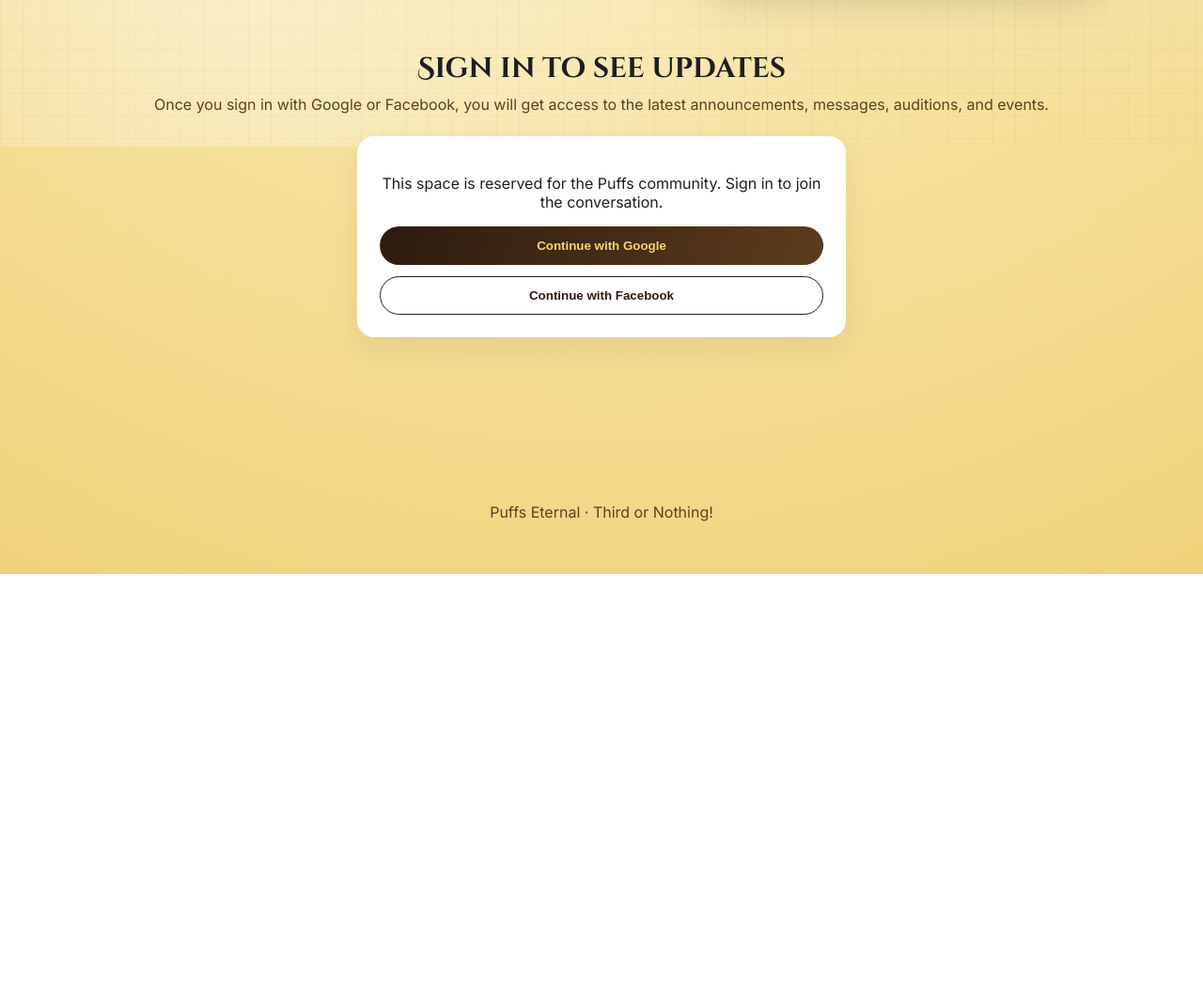
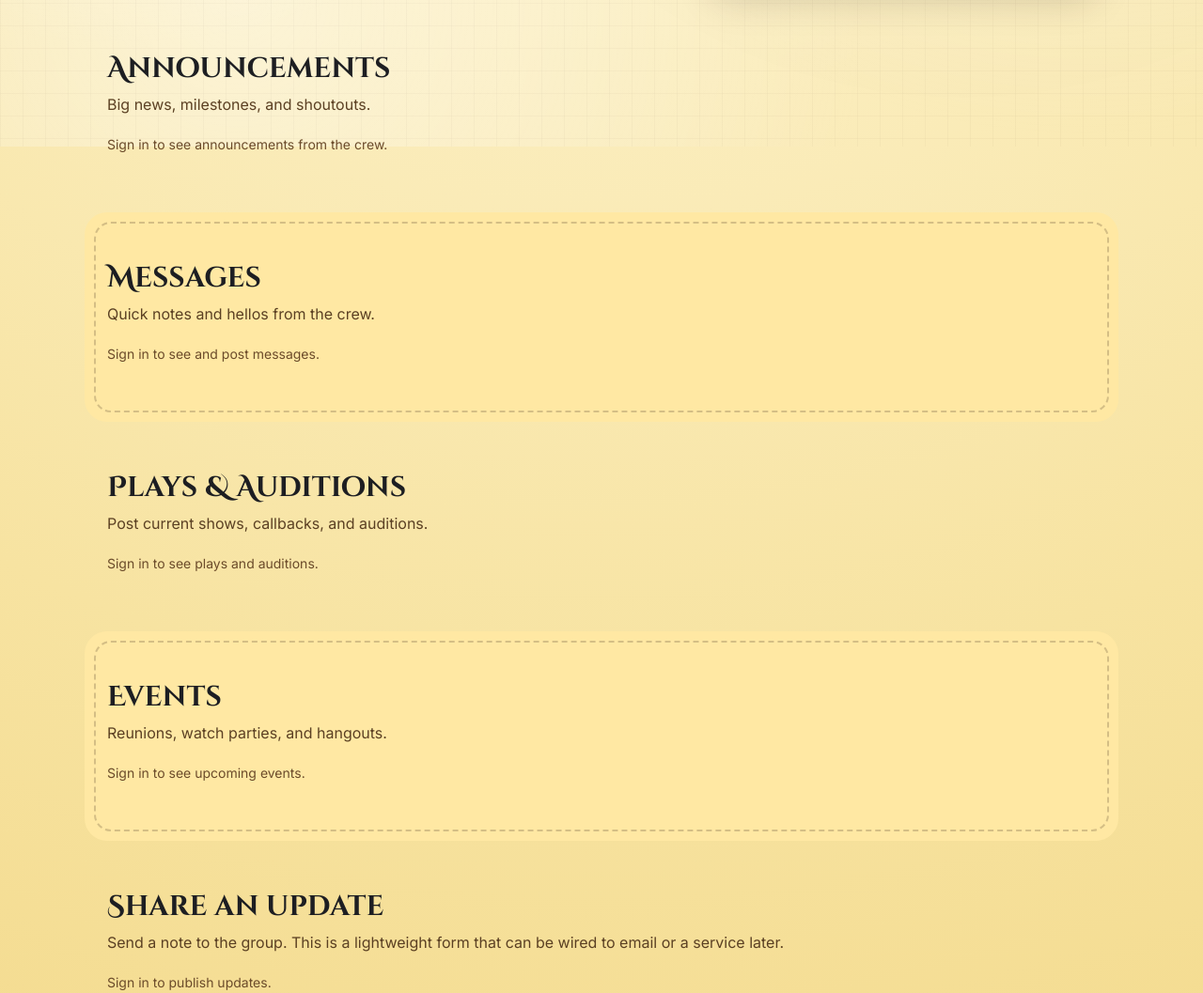
Before and after one commit to ookeyPookey/puffsEternal, a website: page index.html in a window 1280 px wide. Shown: the part 644-1701 px from the top of the page at 94% size. Before the commit the page ends 1255 px from the top, so only its background shows below. Drawn offline with nearby package versions, Linux system fonts and the light colour scheme; no server answers.

Commit message:
Refactor sections in index.html to improve layout and accessibility by adding authentication checks for announcements, messages, plays, auditions, and events. Update styles.css to enhance section spacing with scroll margin.

```diff
--- a/index.html
+++ b/index.html
@@ -171,16 +171,18 @@
         </div>
       </section>
 
-      <div data-auth="signed-in">
       <section id="announcements" class="section">
         <div class="section-header">
           <h2>Announcements</h2>
           <p>Big news, milestones, and shoutouts.</p>
         </div>
-          <div class="card-grid" data-container="announcements">
+        <div class="card-grid" data-container="announcements" data-auth="signed-in">
         </div>
-          <p class="empty-state" data-empty="announcements">
+        <p class="empty-state" data-empty="announcements" data-auth="signed-in">
           No announcements yet. Editors can post the first update.
+        </p>
+        <p class="empty-state" data-auth="signed-out">
+          Sign in to see announcements from the crew.
         </p>
       </section>
 
@@ -189,10 +191,13 @@
           <h2>Messages</h2>
           <p>Quick notes and hellos from the crew.</p>
         </div>
-          <div class="message-board" data-container="messages">
+        <div class="message-board" data-container="messages" data-auth="signed-in">
         </div>
-          <p class="empty-state" data-empty="messages">
+        <p class="empty-state" data-empty="messages" data-auth="signed-in">
           No messages yet. Editors can post a hello.
+        </p>
+        <p class="empty-state" data-auth="signed-out">
+          Sign in to see and post messages.
         </p>
       </section>
 
@@ -201,7 +206,7 @@
           <h2>Plays & Auditions</h2>
           <p>Post current shows, callbacks, and auditions.</p>
         </div>
-          <div class="split">
+        <div class="split" data-auth="signed-in">
           <div class="card">
             <h3>Shows we are in</h3>
             <ul class="list" data-list-id="shows"></ul>
@@ -217,6 +222,9 @@
             </p>
           </div>
         </div>
+        <p class="empty-state" data-auth="signed-out">
+          Sign in to see plays and auditions.
+        </p>
       </section>
 
       <section id="events" class="section alt">
@@ -224,10 +232,13 @@
           <h2>Events</h2>
           <p>Reunions, watch parties, and hangouts.</p>
         </div>
-          <div class="timeline" data-container="events">
+        <div class="timeline" data-container="events" data-auth="signed-in">
         </div>
-          <p class="empty-state" data-empty="events">
+        <p class="empty-state" data-empty="events" data-auth="signed-in">
           No events yet. Editors can add the first hangout.
+        </p>
+        <p class="empty-state" data-auth="signed-out">
+          Sign in to see upcoming events.
         </p>
       </section>
 
@@ -239,7 +250,7 @@
             wired to email or a service later.
           </p>
         </div>
-          <form class="contact-form" id="postForm">
+        <form class="contact-form" id="postForm" data-auth="signed-in">
           <label>
             Your name
             <input type="text" name="name" placeholder="Alex" />
@@ -288,12 +299,14 @@
             Signed-in members can post. Editors can edit or remove items.
           </p>
         </form>
+        <p class="empty-state" data-auth="signed-out">
+          Sign in to publish updates.
+        </p>
         <div class="footer-note">
           Want a private members-only space? Add a password or host behind
           trusted invites.
         </div>
       </section>
-      </div>
 
       <section class="section locked" data-auth="signed-out">
         <div class="section-header">
--- a/styles.css
+++ b/styles.css
@@ -333,6 +333,7 @@ main {
 
 .section {
   padding: 50px 0;
+  scroll-margin-top: 140px;
 }
 
 .section.alt {
```
Lines whose indentation alone changed are shown as unchanged.
